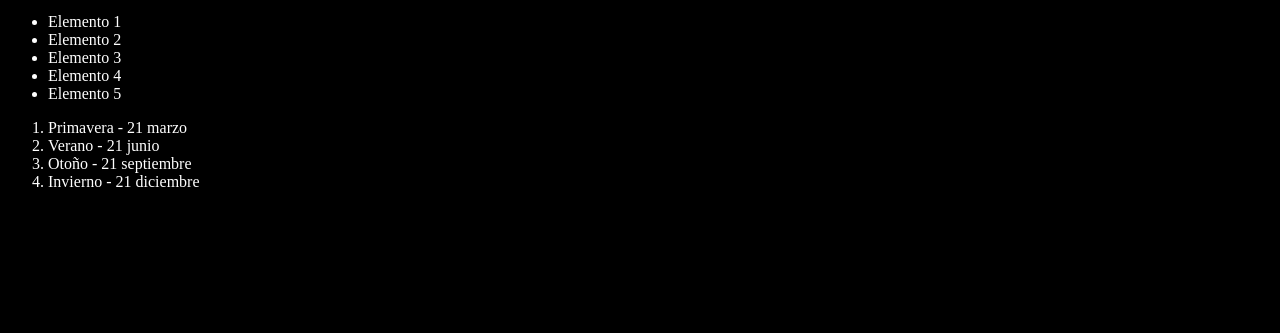
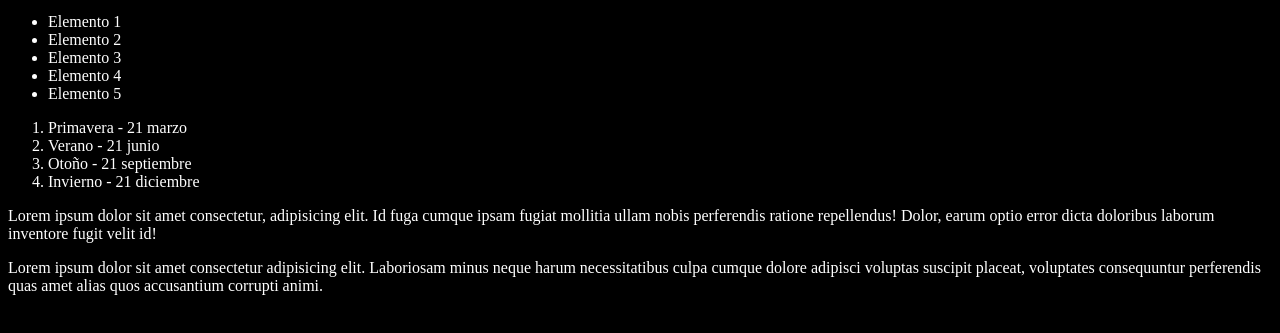
Before and after one commit to vmchb76/pueba-git, a plain HTML site: page index.html in a window 1280 px wide. Shown: the part 101-434 px from the top of the page. Drawn offline with Linux system fonts and the light colour scheme.

Commit message:
Agrgeando dos parrafos

```diff
--- a/index.html
+++ b/index.html
@@ -23,6 +23,17 @@
         <li>Otoño - 21 septiembre</li>
         <li>Invierno - 21 diciembre</li>
     </ol>
+    <p>Lorem ipsum dolor sit amet consectetur, adipisicing elit.
+        Id fuga cumque ipsam fugiat mollitia ullam nobis perferendis
+        ratione repellendus! Dolor, earum optio error dicta doloribus
+        laborum inventore fugit velit id!
+    </p>
+    <p>Lorem ipsum dolor sit amet consectetur adipisicing elit.
+        Laboriosam minus neque harum necessitatibus culpa cumque
+        dolore adipisci voluptas suscipit placeat, voluptates
+        consequuntur perferendis quas amet alias quos accusantium
+        corrupti animi.
+    </p>
     <script src="index.js"></script>
 </body>
 </html>
```
